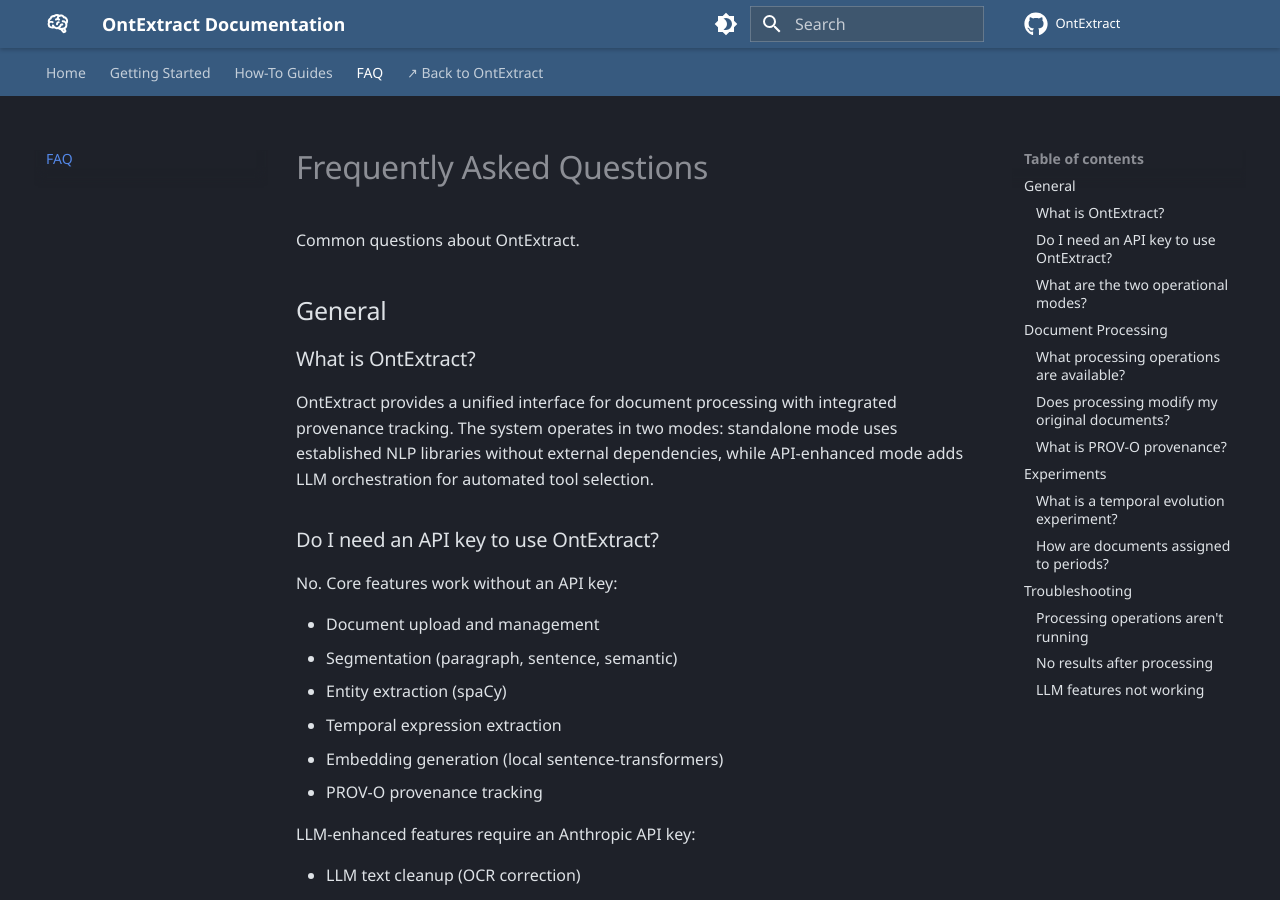
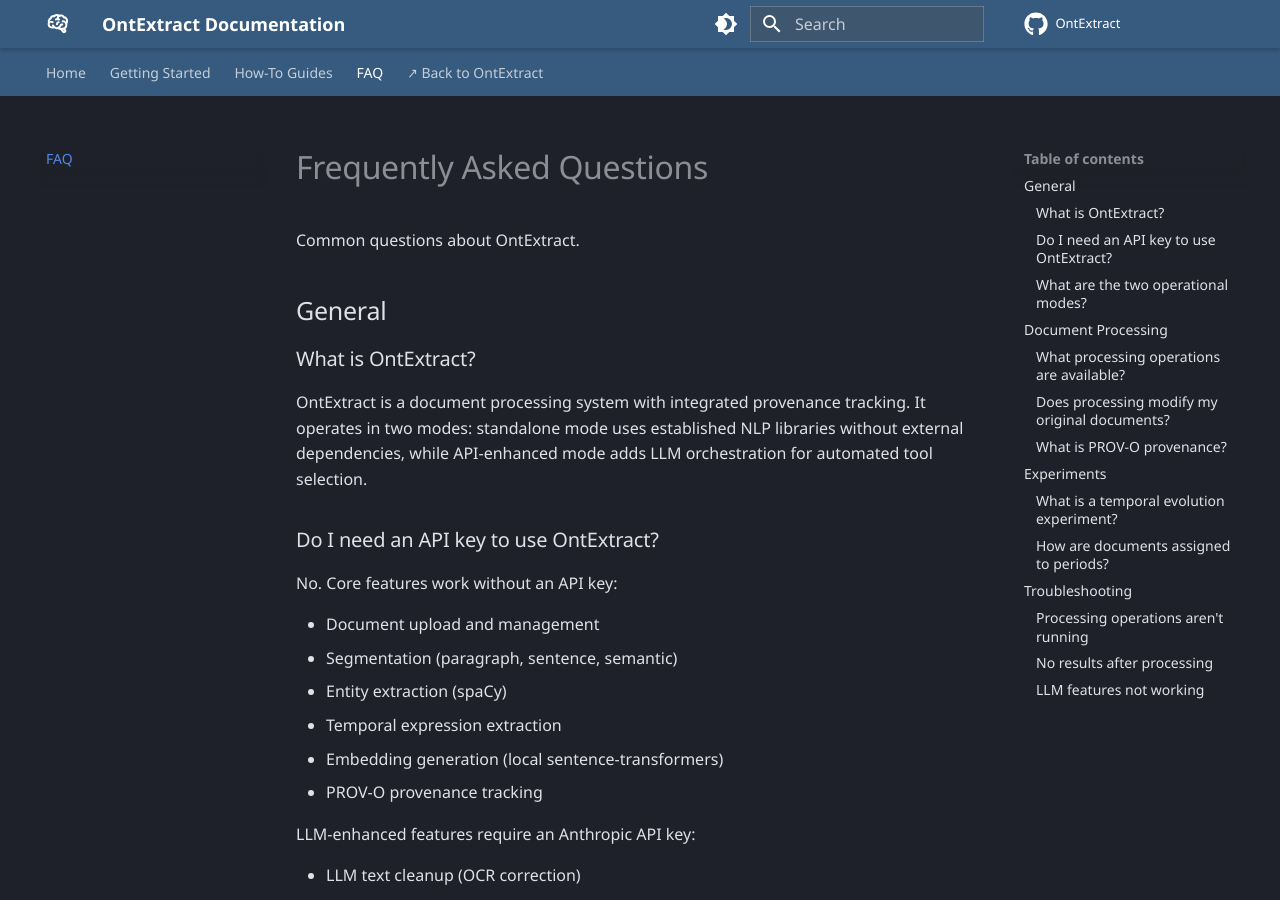
Before and after one commit to MatLab-Research/OntExtract, an MkDocs documentation site: the page built from docs/faq.md, in a window 1280 px wide and 900 px high. Built offline with MkDocs 1.6.1 and Material for MkDocs 9.7.7, drawn with Linux system fonts in a browser that asks for light colours; some web fonts are replaced; comment, search, counter and statistics services are not loaded.

Commit message:
update docs

```diff
--- a/docs/faq.md
+++ b/docs/faq.md
@@ -6,7 +6,7 @@
 
 ### What is OntExtract?
 
-OntExtract provides a unified interface for document processing with integrated provenance tracking. The system operates in two modes: standalone mode uses established NLP libraries without external dependencies, while API-enhanced mode adds LLM orchestration for automated tool selection.
+OntExtract is a document processing system with integrated provenance tracking. It operates in two modes: standalone mode uses established NLP libraries without external dependencies, while API-enhanced mode adds LLM orchestration for automated tool selection.
 
 ### Do I need an API key to use OntExtract?
 
--- a/requirements.txt
+++ b/requirements.txt
@@ -198,6 +198,7 @@
 threadpoolctl==3.6.0
 tokenizers==0.21.4
 torch==2.5.1
+torchvision==0.20.1
 tornado==6.5.2
 tqdm==4.67.1
 transformers==4.47.0
```
Also changed, not shown: docs/how-to/llm-orchestration.md (+1 -1 lines), docs/index.md (+1 -6 lines), 1 other file.
